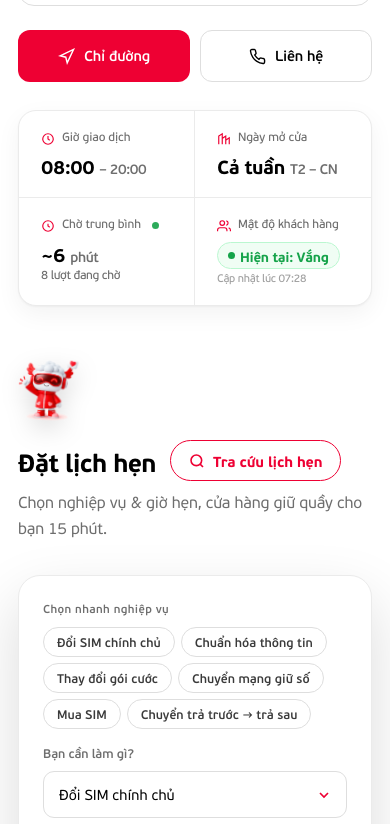
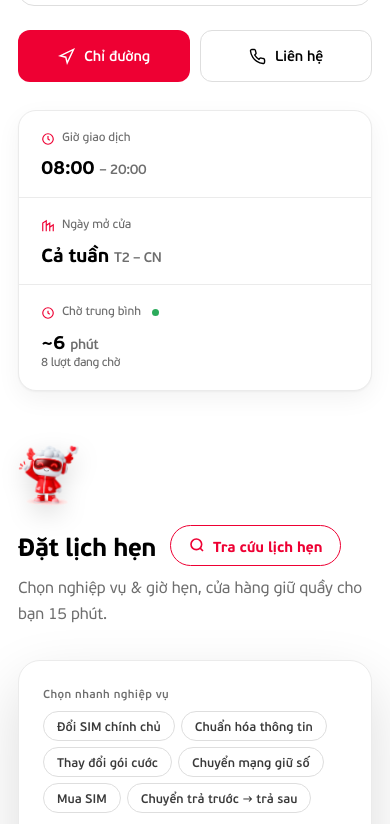
Before and after one commit to violet110901-lang/viettel-le-van-luong-landing, a plain HTML site: page index.html in a window 390 px wide. Shown: the part 877-1701 px from the top of the page. Drawn offline with Linux system fonts and the light colour scheme.

Commit message:
Bỏ mật độ khách hàng + dịch vụ quốc tế theo yêu cầu khách (c Phương)
Khách Viettel nhắn "phase sau mới làm" cho mật độ, và "bỏ dịch vụ quốc
tế từ lâu rồi" cho card Di động.

- Stat strip: bỏ cell "Mật độ khách hàng" (cell 4); đổi grid
  repeat(4,1fr) → repeat(3,1fr); mobile layout chuyển sang 1 cột
- bk-side: bỏ card "Mật độ khách hàng" ở đầu; còn card chuẩn bị + hotline
- JS: bỏ hàm updateDensity và interval 60s
- Hỗ trợ online card Di động: bỏ ô "Dịch vụ quốc tế" giữa; còn 2 ô
  Gói cước + Sim số

Co-Authored-By: Claude Opus 4.7 <noreply@anthropic.com>

```diff
--- a/index.html
+++ b/index.html
@@ -152,7 +152,7 @@
   .gal-thumbs img{width:100%;height:100%;object-fit:cover}
   .gal-thumbs button.active{border-color:var(--red)}
   .gal-thumbs button:hover{transform:translateY(-2px)}
-  .stat-strip{margin-top:28px;border:1px solid var(--line);border-radius:var(--radius);background:#fff;box-shadow:var(--shadow);display:grid;grid-template-columns:repeat(4,1fr);overflow:hidden}
+  .stat-strip{margin-top:28px;border:1px solid var(--line);border-radius:var(--radius);background:#fff;box-shadow:var(--shadow);display:grid;grid-template-columns:repeat(3,1fr);overflow:hidden}
   .live-dot{display:inline-block;width:7px;height:7px;border-radius:50%;background:#16a34a;margin-left:4px;vertical-align:middle;animation:blink-dot 1.6s ease-in-out infinite}
   @keyframes blink-dot{0%,100%{opacity:1}50%{opacity:.25}}
   .stat-strip .cell{padding:18px 22px;border-right:1px solid var(--line)}
@@ -445,10 +445,9 @@
     .before3{grid-template-columns:1fr}
     .cat-grid{grid-template-columns:repeat(2,1fr)}
     .hero h1{font-size:26px}
-    .stat-strip{grid-template-columns:1fr 1fr}
-    .stat-strip .cell:nth-child(2),.stat-strip .cell:nth-child(4){border-right:none}
-    .stat-strip .cell:nth-child(1),.stat-strip .cell:nth-child(2){border-bottom:1px solid var(--line)}
-    .stat-strip .cell:nth-child(3){border-right:1px solid var(--line)}
+    .stat-strip{grid-template-columns:1fr}
+    .stat-strip .cell{border-right:none;border-bottom:1px solid var(--line)}
+    .stat-strip .cell:last-child{border-bottom:none}
     .bk-side,.map-box{position:static}
   }
   @media(max-width:600px){
@@ -614,7 +613,6 @@
       <div class="cell"><div class="k"><svg viewBox="0 0 24 24" fill="none" stroke="currentColor" stroke-width="2"><circle cx="12" cy="12" r="9"/><path d="M12 7v5l3 2"/></svg>Giờ giao dịch</div><div class="v">08:00 <small>– 20:00</small></div></div>
       <div class="cell"><div class="k"><svg viewBox="0 0 24 24" fill="none" stroke="currentColor" stroke-width="2"><path d="M3 21V7l6-4v18M9 21V11l6-4v14M15 21v-7l6-4v11"/></svg>Ngày mở cửa</div><div class="v">Cả tuần <small>T2 – CN</small></div></div>
       <div class="cell"><div class="k"><svg viewBox="0 0 24 24" fill="none" stroke="currentColor" stroke-width="2"><path d="M12 8v4l3 2"/><circle cx="12" cy="12" r="9"/></svg>Chờ trung bình<span class="live-dot"></span></div><div class="v">~<span data-count="6">6</span> <small>phút</small><div style="font-size:12px;color:var(--muted);font-weight:500;margin-top:3px"><span id="queueCount">8</span> lượt đang chờ</div></div></div>
-      <div class="cell"><div class="k"><svg viewBox="0 0 24 24" fill="none" stroke="currentColor" stroke-width="2"><path d="M17 21v-2a4 4 0 0 0-4-4H5a4 4 0 0 0-4 4v2"/><circle cx="9" cy="7" r="4"/><path d="M23 21v-2a4 4 0 0 0-3-3.87M16 3.13a4 4 0 0 1 0 7.75"/></svg>Mật độ khách hàng</div><div class="v" style="font-size:14px"><span id="densityPill" style="display:inline-flex;align-items:center;gap:5px;font-size:13.5px;font-weight:700;padding:4px 10px;border-radius:999px;background:#f0fdf4;color:#16a34a;border:1px solid #bbf7d0"><span id="densityDot" style="width:7px;height:7px;border-radius:50%;background:#16a34a;flex:none"></span><span id="densityLabel">Hiện tại: Vắng</span></span><div style="font-size:11px;color:var(--faint);font-weight:500;margin-top:4px" id="densityTime">Cập nhật lúc 10:25</div></div></div>
     </div>
   </div>
 
@@ -821,16 +819,6 @@
       </div>
 
       <div class="bk-side reveal d1">
-        <!-- Mật độ khách hàng -->
-        <div style="background:linear-gradient(180deg,#f0fdf4 0%,#ffffff 100%);border:1px solid #bbf7d0;border-radius:16px;padding:18px 20px;text-align:center;margin-bottom:14px" id="densityCard2">
-          <div style="font-size:11px;font-weight:700;color:var(--muted);letter-spacing:.1em;text-transform:uppercase;margin-bottom:10px">Mật độ khách hàng</div>
-          <div id="densityPill2" style="display:inline-flex;align-items:center;gap:8px;font-size:15px;font-weight:800;padding:9px 20px;border-radius:999px;background:#fff;color:#16a34a;border:1.5px solid #bbf7d0;box-shadow:0 2px 6px rgba(22,163,74,.08)">
-            <span id="densityDot2" style="width:9px;height:9px;border-radius:50%;background:#16a34a;flex:none;box-shadow:0 0 0 3px rgba(22,163,74,.2)"></span>
-            <span id="densityLabel2">Hiện tại: Vắng</span>
-          </div>
-          <div style="font-size:11.5px;color:var(--muted);margin-top:10px" id="densityTime2">Cập nhật lúc 10:25</div>
-        </div>
-
         <!-- Card chuẩn bị -->
         <div style="background:#fff;border:1px solid var(--line-2);border-radius:16px;padding:18px 20px;margin-bottom:14px;box-shadow:0 1px 2px rgba(0,0,0,.04),0 4px 12px rgba(0,0,0,.03)">
           <div style="font-size:11px;font-weight:700;color:var(--red);letter-spacing:.1em;text-transform:uppercase;margin-bottom:12px;display:flex;align-items:center;gap:7px">
@@ -873,7 +861,7 @@
     <div class="svc-groups">
       <div class="svc-row reveal">
         <div class="g-label"><span class="ic"><svg viewBox="0 0 24 24" fill="none" stroke="currentColor" stroke-width="2"><rect x="7" y="2" width="10" height="20" rx="2"/><path d="M11 18h2"/></svg></span><h4>Di động</h4></div>
-        <div class="g-btns"><a class="svc-tab" href="https://vietteltelecom.vn/vx/di-dong/goi-data-1/" target="_blank" rel="noopener"><span class="tic"><svg viewBox="0 0 24 24" fill="none" stroke="currentColor" stroke-width="2"><path d="M4 20v-3M9 20v-7M14 20V9M19 20V5"/></svg></span><span>Gói cước</span></a><a class="svc-tab" href="https://vietteltelecom.vn/vx/di-dong/dich-vu-quoc-te" target="_blank" rel="noopener"><span class="tic"><svg viewBox="0 0 24 24" fill="none" stroke="currentColor" stroke-width="2"><circle cx="12" cy="12" r="9"/><path d="M3 12h18M12 3c2.6 2.6 2.6 15.4 0 18M12 3c-2.6 2.6-2.6 15.4 0 18"/></svg></span><span>Dịch vụ quốc tế</span></a><a class="svc-tab" href="https://vietteltelecom.vn/vx/di-dong/sim-so/" target="_blank" rel="noopener"><span class="tic"><svg viewBox="0 0 24 24" fill="none" stroke="currentColor" stroke-width="2"><path d="M7 3h7l4 4v13a2 2 0 0 1-2 2H7a2 2 0 0 1-2-2V5a2 2 0 0 1 2-2z"/><rect x="8.5" y="12" width="7" height="6" rx="1"/><path d="M12 12v6M8.5 15h7"/></svg></span><span>Sim số</span></a></div>
+        <div class="g-btns"><a class="svc-tab" href="https://vietteltelecom.vn/vx/di-dong/goi-data-1/" target="_blank" rel="noopener"><span class="tic"><svg viewBox="0 0 24 24" fill="none" stroke="currentColor" stroke-width="2"><path d="M4 20v-3M9 20v-7M14 20V9M19 20V5"/></svg></span><span>Gói cước</span></a><a class="svc-tab" href="https://vietteltelecom.vn/vx/di-dong/sim-so/" target="_blank" rel="noopener"><span class="tic"><svg viewBox="0 0 24 24" fill="none" stroke="currentColor" stroke-width="2"><path d="M7 3h7l4 4v13a2 2 0 0 1-2 2H7a2 2 0 0 1-2-2V5a2 2 0 0 1 2-2z"/><rect x="8.5" y="12" width="7" height="6" rx="1"/><path d="M12 12v6M8.5 15h7"/></svg></span><span>Sim số</span></a></div>
       </div>
       <div class="svc-row reveal">
         <div class="g-label"><span class="ic"><svg viewBox="0 0 24 24" fill="none" stroke="currentColor" stroke-width="2"><path d="M5 12.55a11 11 0 0 1 14 0M2 8.82a16 16 0 0 1 20 0M8.5 16.4a6 6 0 0 1 7 0M12 20h.01"/></svg></span><h4>Internet · TV360 · Camera</h4></div>
@@ -1254,31 +1242,6 @@
   document.getElementById('slotSel').addEventListener('change',updateSlotBadge);
   setTimeout(updateSlotBadge,100);
 
-  // ---- Mật độ khách hàng (stat strip + bk-side) ----
-  function updateDensity(){
-    var now=new Date();var h=now.getHours();
-    var status='Vắng',dotC='#16a34a',bg='#f0fdf4',border='#bbf7d0',textC='#16a34a',cardBg='linear-gradient(180deg,#f0fdf4 0%,#ffffff 100%)';
-    if(h>=10&&h<12){status='Đông';dotC='#ef4444';bg='#fef2f2';border='#fecaca';textC='#ef4444';cardBg='linear-gradient(180deg,#fef2f2 0%,#ffffff 100%)';}
-    else if((h>=9&&h<10)||(h>=12&&h<14)){status='Trung bình';dotC='#f59e0b';bg='#fff7ed';border='#fde68a';textC='#d97706';cardBg='linear-gradient(180deg,#fff7ed 0%,#ffffff 100%)';}
-    var tStr='Cập nhật lúc '+String(now.getHours()).padStart(2,'0')+':'+String(now.getMinutes()).padStart(2,'0');
-    // Stat strip
-    var pill=document.getElementById('densityPill');var dot=document.getElementById('densityDot');
-    var lbl=document.getElementById('densityLabel');var time=document.getElementById('densityTime');
-    if(pill){pill.style.background=bg;pill.style.color=textC;pill.style.borderColor=border;}
-    if(dot)dot.style.background=dotC;
-    if(lbl)lbl.textContent='Hiện tại: '+status;
-    if(time)time.textContent=tStr;
-    // bk-side card
-    var card2=document.getElementById('densityCard2');var pill2=document.getElementById('densityPill2');
-    var dot2=document.getElementById('densityDot2');var lbl2=document.getElementById('densityLabel2');
-    var time2=document.getElementById('densityTime2');
-    if(card2){card2.style.background=cardBg;card2.style.borderColor=border;}
-    if(pill2){pill2.style.color=textC;pill2.style.borderColor=border;pill2.style.boxShadow='0 2px 6px '+textC+'20';}
-    if(dot2){dot2.style.background=dotC;dot2.style.boxShadow='0 0 0 3px '+dotC+'33';}
-    if(lbl2)lbl2.textContent='Hiện tại: '+status;
-    if(time2)time2.textContent=tStr;
-  }
-  updateDensity();setInterval(updateDensity,60000);
 
   // ---- Tra cứu inline (desktop) ----
   var _tcBtnHtmlDefault='<svg viewBox="0 0 24 24" fill="none" stroke="currentColor" stroke-width="2.4" width="16" height="16"><circle cx="11" cy="11" r="8"/><line x1="21" y1="21" x2="16.65" y2="16.65"/></svg>Tra cứu lịch hẹn';
```
